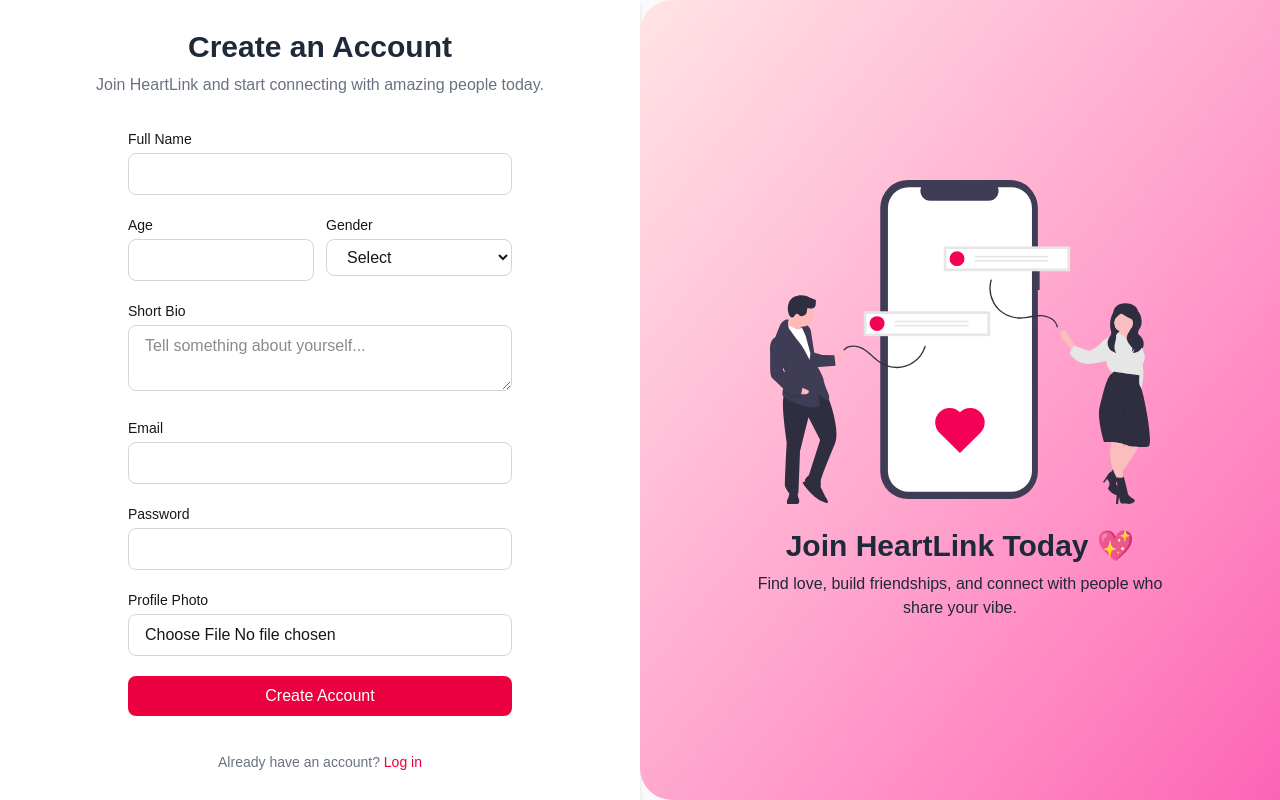
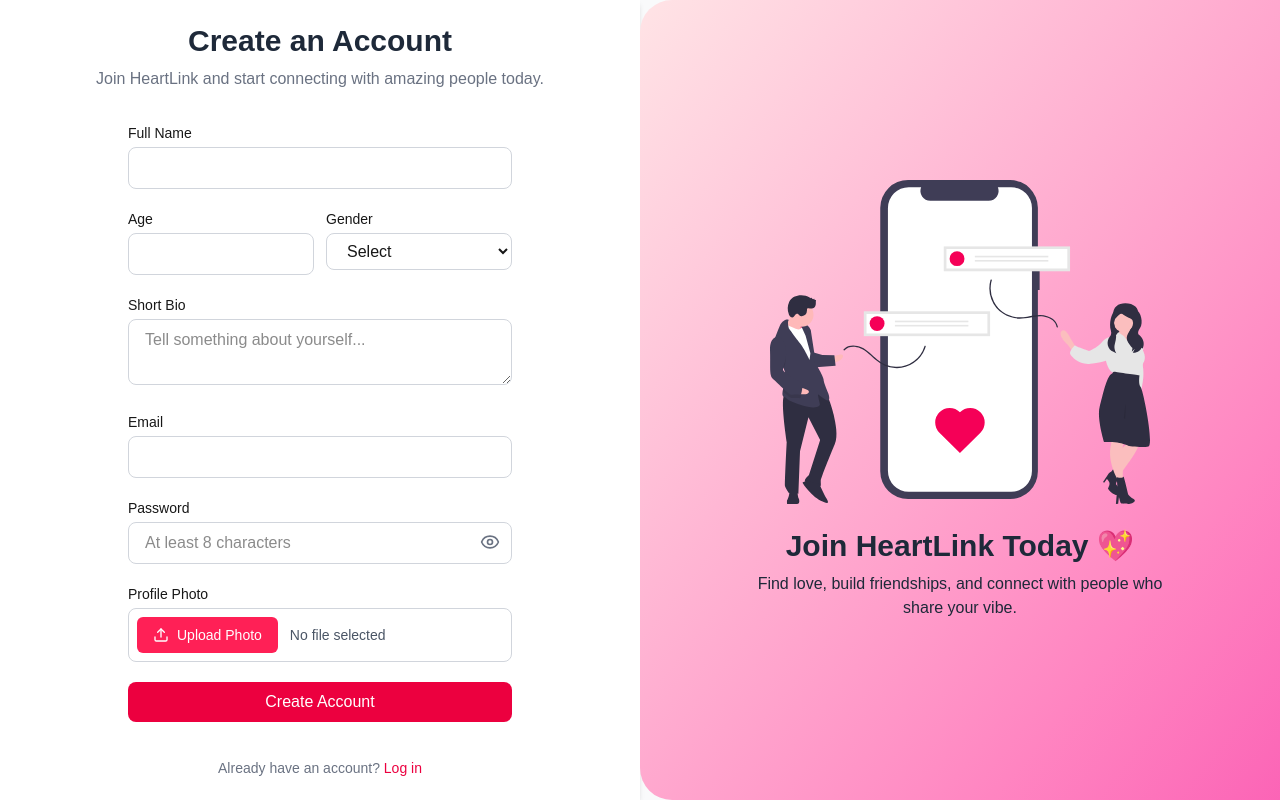
Before and after one commit to DarthCoder-afk/DatingApp, a Next.js app in the folder frontend/: page /register in a window 1280 px wide. Built offline with nearby package versions, Linux system fonts and the light colour scheme.

Commit message:
make user type strong password and fix the upload file ui

```diff
--- a/frontend/src/app/register/page.tsx
+++ b/frontend/src/app/register/page.tsx
@@ -6,6 +6,7 @@ import { motion } from "framer-motion";
 import Image from "next/image";
 import Link from "next/link";
 import toast from "react-hot-toast";
+import { Eye, EyeOff, Upload } from "lucide-react"; // 👈 Icons
 
 export default function RegisterPage() {
   const [formData, setFormData] = useState({
@@ -17,40 +18,58 @@ export default function RegisterPage() {
     password: "",
   });
 
-  const [success, setSuccess] = useState("");
   const [photo, setPhoto] = useState<File | null>(null);
+  const [preview, setPreview] = useState<string | null>(null);
+  const [showPassword, setShowPassword] = useState(false); // 👈 For toggling visibility
   const [loading, setLoading] = useState(false);
 
-  const handleChange = (e: React.ChangeEvent<HTMLInputElement | HTMLTextAreaElement | HTMLSelectElement>) => {
+  const handleChange = (
+    e: React.ChangeEvent<HTMLInputElement | HTMLTextAreaElement | HTMLSelectElement>
+  ) => {
     setFormData({ ...formData, [e.target.name]: e.target.value });
+  };
+
+  const handlePhotoChange = (e: React.ChangeEvent<HTMLInputElement>) => {
+    const file = e.target.files?.[0] || null;
+    setPhoto(file);
+    if (file) {
+      setPreview(URL.createObjectURL(file));
+    }
   };
 
   const handleRegister = async (e: React.FormEvent) => {
     e.preventDefault();
+    setLoading(true);
 
-    setSuccess("");
-    setLoading(true);
+    // ✅ Password strength validation
+    const passwordRegex =
+      /^(?=.*[a-z])(?=.*[A-Z])(?=.*\d)(?=.*[\W_]).{8,}$/;
+    if (!passwordRegex.test(formData.password)) {
+      toast.error(
+        "Password must contain uppercase, lowercase, number, special character, and be at least 8 characters long."
+      );
+      setLoading(false);
+      return;
+    }
 
     const data = new FormData();
     Object.entries(formData).forEach(([key, value]) => data.append(key, value));
     if (photo) data.append("photo", photo);
 
     try {
-        const res = await fetch(`${process.env.NEXT_PUBLIC_API_URL}/auths/register`,
-            {
+      const res = await fetch(`${process.env.NEXT_PUBLIC_API_URL}/auths/register`, {
         method: "POST",
         body: data,
       });
       const result = await res.json();
 
       if (!res.ok) throw new Error(result.message);
-        setSuccess("Registration successful!");
       toast.success("Registration successful!");
       localStorage.setItem("token", result.token);
       setTimeout(() => (window.location.href = "/home"), 1500);
-    } catch (err) {
-        console.error("Error message: ", err)
-        toast.error("Error");
+    } catch (err: any) {
+      console.error("Error message: ", err);
+      toast.error("Error: " + (err.message || "Something went wrong"));
     } finally {
       setLoading(false);
     }
@@ -65,13 +84,14 @@ export default function RegisterPage() {
         transition={{ duration: 0.6 }}
         className="flex flex-col justify-center items-center w-full md:w-1/2 bg-white px-8 md:px-16 shadow-md"
       >
-        <h2 className="text-3xl font-bold text-center mb-2 text-gray-800">Create an Account</h2>
+        <h2 className="text-3xl font-bold text-center mb-2 text-gray-800">
+          Create an Account
+        </h2>
         <p className="text-gray-500 text-center mb-8">
           Join HeartLink and start connecting with amazing people today.
         </p>
 
         <form onSubmit={handleRegister} className="w-full max-w-sm space-y-5">
-
           <div>
             <label className="block text-sm font-medium mb-1">Full Name</label>
             <input
@@ -137,27 +157,51 @@ export default function RegisterPage() {
             />
           </div>
 
-          <div>
+          {/* Password Field with Show/Hide */}
+          <div className="relative">
             <label className="block text-sm font-medium mb-1">Password</label>
             <input
               name="password"
-              type="password"
+              type={showPassword ? "text" : "password"}
               value={formData.password}
               onChange={handleChange}
-              className="w-full border border-gray-300 rounded-lg px-4 py-2 focus:ring-2 focus:ring-rose-500 focus:outline-none"
+              className="w-full border border-gray-300 rounded-lg px-4 py-2 pr-10 focus:ring-2 focus:ring-rose-500 focus:outline-none"
               required
+              placeholder="At least 8 characters"
             />
+            <button
+              type="button"
+              onClick={() => setShowPassword(!showPassword)}
+              className="absolute right-3 top-[34px] text-gray-500 hover:text-gray-700"
+            >
+              {showPassword ? <EyeOff size={20} /> : <Eye size={20} />}
+            </button>
           </div>
 
+          {/* File Upload Field */}
           <div>
             <label className="block text-sm font-medium mb-1">Profile Photo</label>
+            <div className="flex items-center gap-3 border border-gray-300 rounded-lg p-2">
+              <label
+                htmlFor="photo-upload"
+                className="flex items-center gap-2 bg-rose-500 hover:bg-rose-600 text-white text-sm font-medium px-4 py-2 rounded-md cursor-pointer transition"
+              >
+                <Upload size={16} />
+                Upload Photo
+              </label>
               <input
+                id="photo-upload"
                 type="file"
                 name="photo"
                 accept="image/*"
-                onChange={(e) => setPhoto(e.target.files?.[0] || null)}
-                className="w-full border border-gray-300 rounded-lg px-4 py-2 focus:ring-2 focus:ring-rose-500 focus:outline-none"
+                onChange={handlePhotoChange}
+                className="hidden"
               />
+              <span className="text-gray-600 text-sm truncate">
+                {photo ? photo.name : "No file selected"}
+              </span>
+            </div>
+
           </div>
 
           <button
```
Lines whose indentation alone changed are shown as unchanged.
